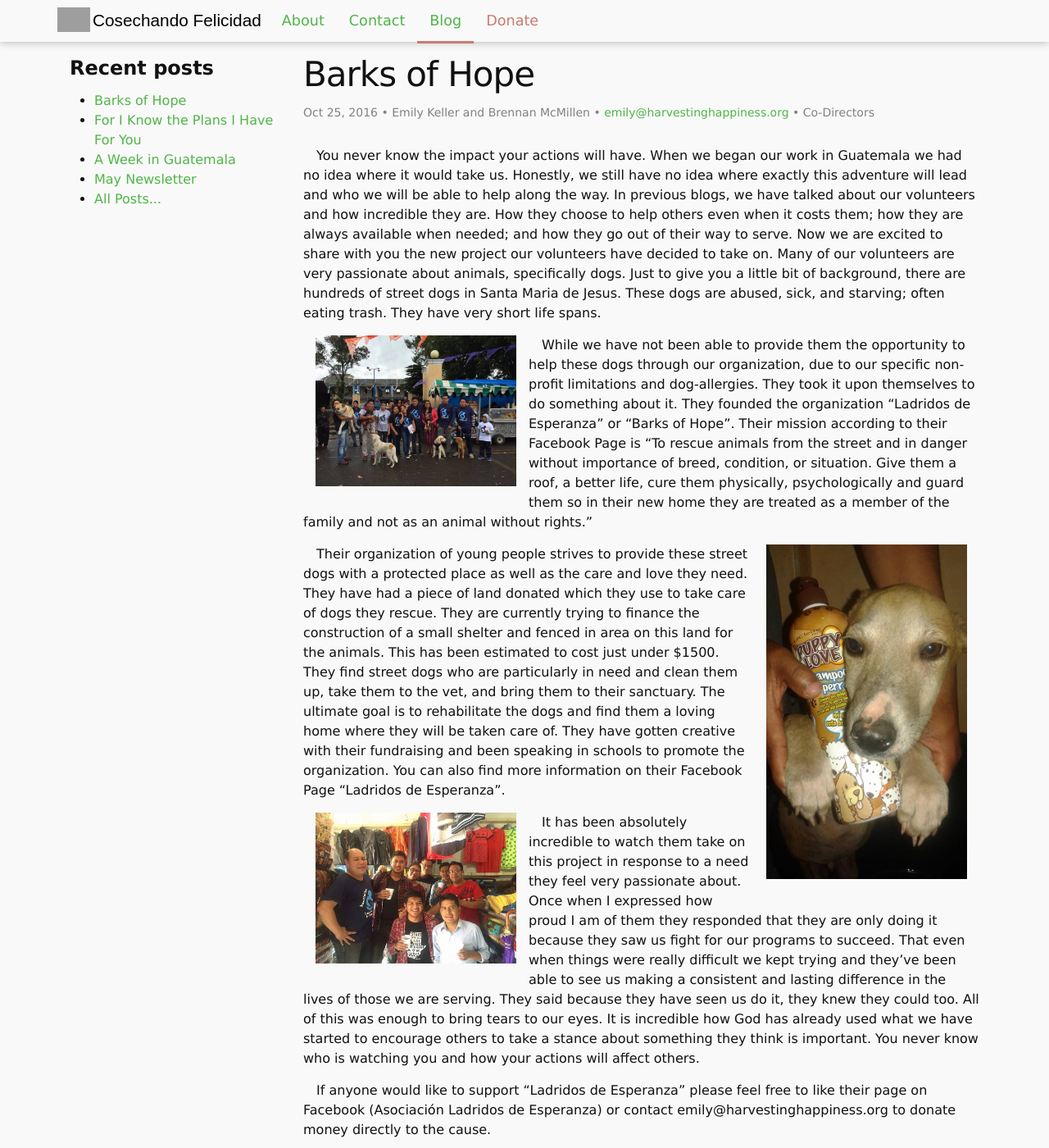
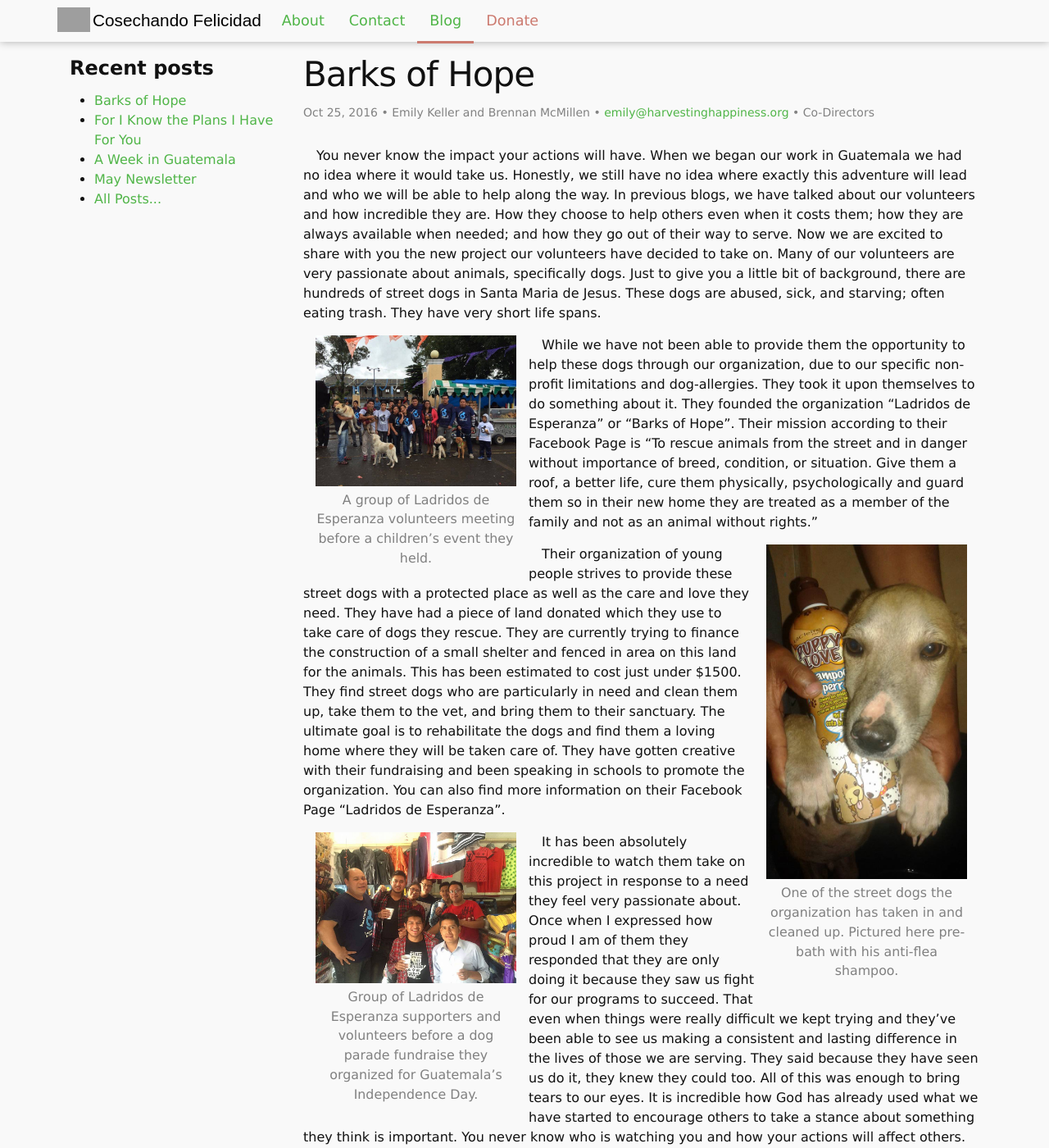
Before and after one commit to harvestinghappiness/harvestinghappiness.github.io, a Jekyll site: the page built from _posts/2016-10-25-Barks-Of-Hope.md, in a window 1280 px wide and 1400 px high. Shown: the whole window at 82% size. Built offline with Jekyll 4.4.1, drawn with Linux system fonts in a browser that asks for light colours; comment, search, counter and statistics services are not loaded.

Commit message:
Update 2016-10-25-Barks-Of-Hope.md

```diff
--- a/_posts/2016-10-25-Barks-Of-Hope.md
+++ b/_posts/2016-10-25-Barks-Of-Hope.md
@@ -10,15 +10,15 @@ commentID: 12
 
 You never know the impact your actions will have. When we began our work in Guatemala we had no idea where it would take us. Honestly, we still have no idea where exactly this adventure will lead and who we will be able to help along the way. In previous blogs, we have talked about our volunteers and how incredible they are. How they choose to help others even when it costs them; how they are always available when needed; and how they go out of their way to serve. Now we are excited to share with you the new project our volunteers have decided to take on. Many of our volunteers are very passionate about animals, specifically dogs. Just to give you a little bit of background, there are hundreds of street dogs in Santa Maria de Jesus. These dogs are abused, sick, and starving; often eating trash. They have very short life spans.
 
-{% include figure.html src="/blog-10-25-16/oct16pic1.jpg" size="third" alt="A group of Ladridos de Esperanza volunteers meeting before a children’s event they held." %}
+{% include figure.html src="/blog-10-25-16/oct16pic1.jpg" size="third" caption="A group of Ladridos de Esperanza volunteers meeting before a children’s event they held." %}
 
 While we have not been able to provide them the opportunity to help these dogs through our organization, due to our specific non-profit limitations and dog-allergies. They took it upon themselves to do something about it. They founded the organization “Ladridos de Esperanza” or “Barks of Hope”. Their mission according to their Facebook Page is “To rescue animals from the street and in danger without importance of breed, condition, or situation. Give them a roof, a better life, cure them physically, psychologically and guard them so in their new home they are treated as a member of the family and not as an animal without rights.”
 
-{% include figure.html src="/blog-10-25-16/oct16pic2.jpg" size="third" side="right" alt="One of the street dogs the organization has taken in and cleaned up. Pictured here pre-bath with his anti-flea shampoo." %}
+{% include figure.html src="/blog-10-25-16/oct16pic2.jpg" size="third" side="right" caption="One of the street dogs the organization has taken in and cleaned up. Pictured here pre-bath with his anti-flea shampoo." %}
 
 Their organization of young people strives to provide these street dogs with a protected place as well as the care and love they need. They have had a piece of land donated which they use to take care of dogs they rescue. They are currently trying to finance the construction of a small shelter and fenced in area on this land for the animals. This has been estimated to cost just under $1500. They find street dogs who are particularly in need and clean them up, take them to the vet, and bring them to their sanctuary. The ultimate goal is to rehabilitate the dogs and find them a loving home where they will be taken care of. They have gotten creative with their fundraising and been speaking in schools to promote the organization. You can also find more information on their Facebook Page “Ladridos de Esperanza”.
 
-{% include figure.html src="/blog-10-25-16/oct16pic3.jpg" size="third" alt="Group of Ladridos de Esperanza supporters and volunteers before a dog parade fundraise they organized for Guatemala’s Independence Day." %}
+{% include figure.html src="/blog-10-25-16/oct16pic3.jpg" size="third" caption="Group of Ladridos de Esperanza supporters and volunteers before a dog parade fundraise they organized for Guatemala’s Independence Day." %}
 
 It has been absolutely incredible to watch them take on this project in response to a need they feel very passionate about. Once when I expressed how proud I am of them they responded that they are only doing it because they saw us fight for our programs to succeed. That even when things were really difficult we kept trying and they’ve been able to see us making a consistent and lasting difference in the lives of those we are serving. They said because they have seen us do it, they knew they could too. All of this was enough to bring tears to our eyes. It is incredible how God has already used what we have started to encourage others to take a stance about something they think is important. You never know who is watching you and how your actions will affect others.
 
```
